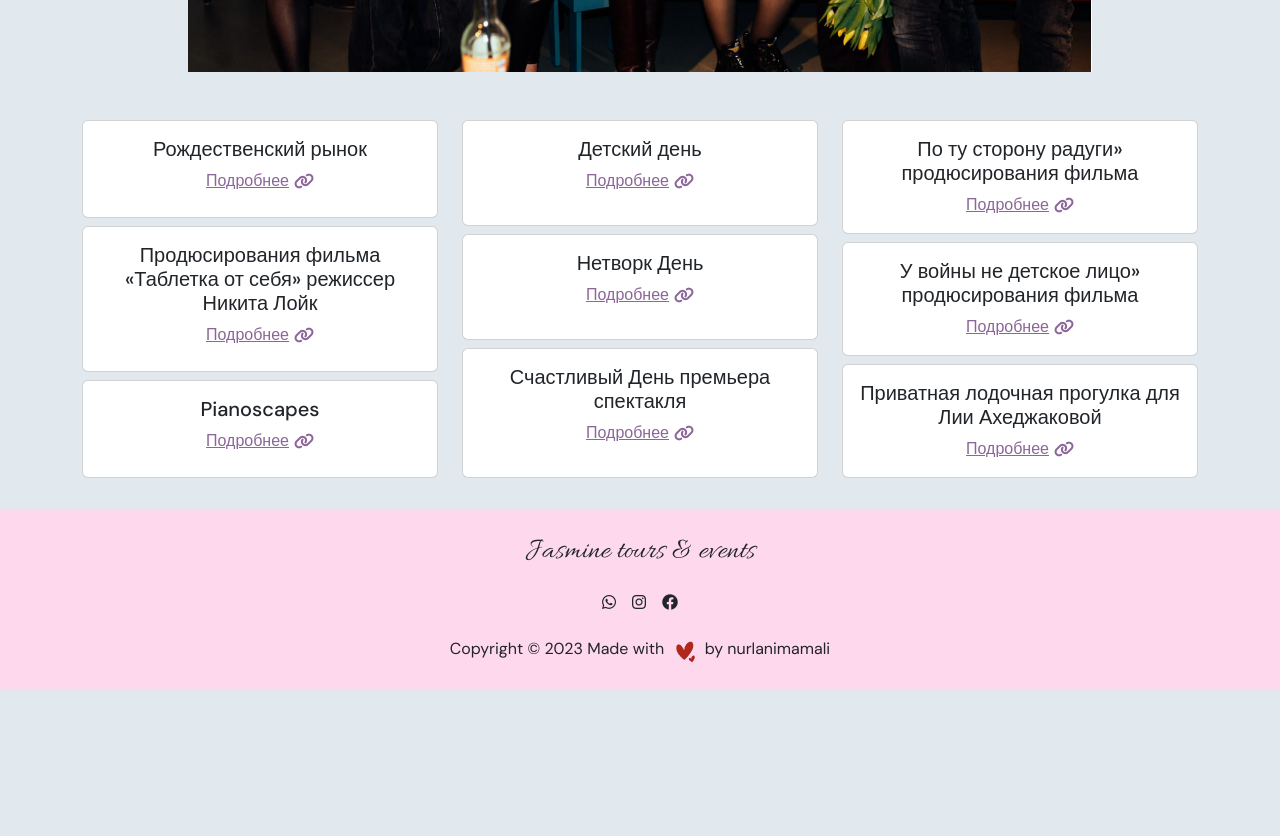
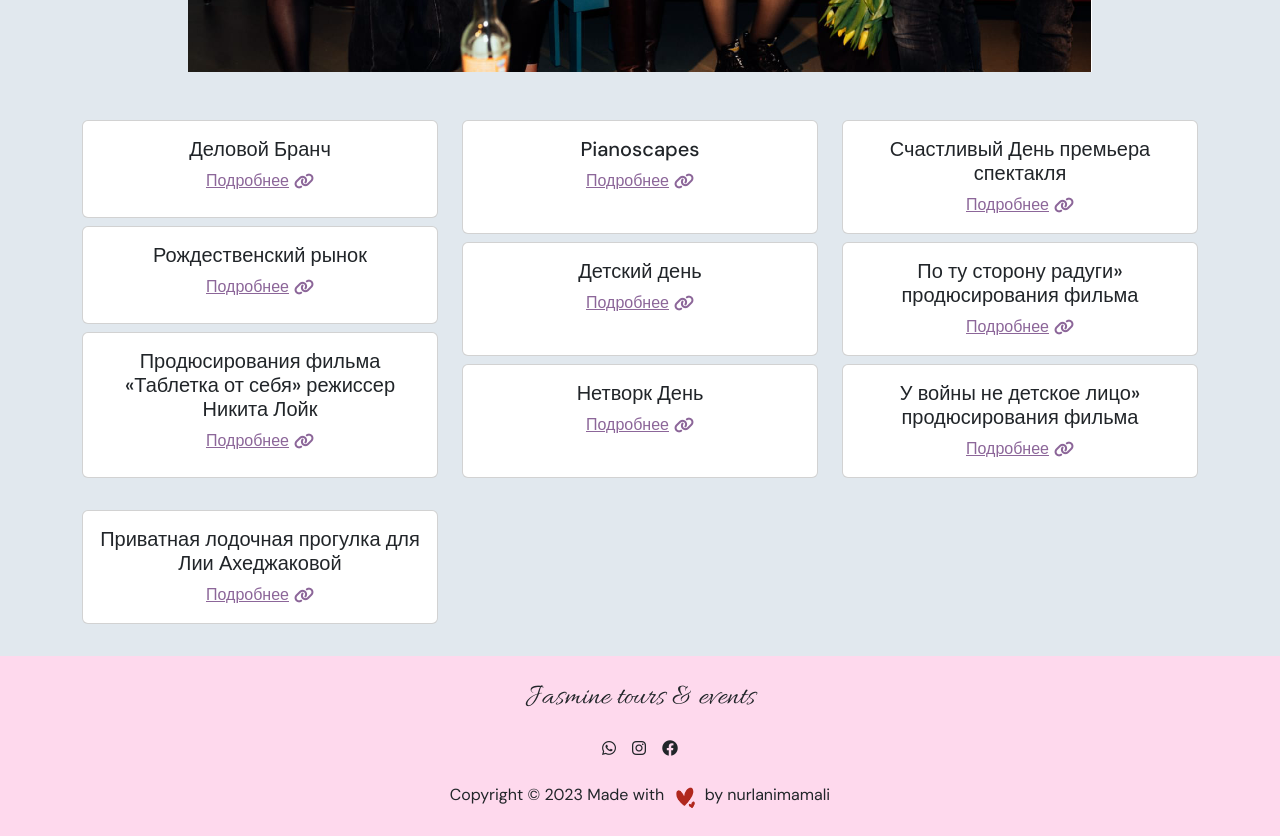
Before and after one commit to anisa07/jasmine-tours, a React (Create React App) app: page /events in a window 1280 px wide. Shown: the part 1020-1856 px from the top of the page. Before the commit the page ends 1710 px from the top, so only its background shows below. Built offline with nearby package versions, Linux system fonts and the light colour scheme.

Commit message:
New event added

```diff
--- a/src/components/EventAccordionData.js
+++ b/src/components/EventAccordionData.js
@@ -1,46 +1,51 @@
 const eventAccordionData = [
   {
     id: 1,
+    header: "Деловой Бранч",
+    url: "https://www.instagram.com/tv/CZrtZm_gTlb/?igsh=Ym51N2h6eWxhMHh5",
+  },
+  {
+    id: 2,
     header: "Рождественский рынок",
     url: "https://www.facebook.com/share/v/S289f9cb7bWUCt8X/?mibextid=KsPBc6&startTimeMs=18000",
   },
   {
-    id: 2,
+    id: 3,
     header: "Продюсирования фильма «Таблетка от себя» режиссер Никита Лойк",
     url: "https://youtu.be/SS_sKo6fJg8?si=06WFoB-WYBAdrYRS",
   },
   {
-    id: 3,
+    id: 4,
     header: "Pianoscapes",
     url: "https://krekotun.wfolio.pro/disk/2023-09-02-pianoscapes?fbclid=IwAR2f8KP6az0JzBVKJocjKOh3_Fdo0YXMuShNb1SlG10yJMWJYd0Z-0o8K9A_aem_AaIebolsOxM0HEaFbvJXg1KyQVj9in6r79zQzWjsHH6poA7MbG0NBzZY_-2wruHMiDY",
   },
   {
-    id: 4,
+    id: 5,
     header: "Детский день",
     url: "https://www.inmybackyard.nl/nieuws/2023/2/20/imby-kindermiddag-op-1-april-om-14-uur",
   },
   {
-    id: 5,
+    id: 6,
     header: "Нетворк День",
     url: "https://www.medialoft.eu/fotoreportazh-master-klass-sekrety-uspeshnogo-netvorkinga-v-amsterdame/l2142c3",
   },
   {
-    id: 6,
+    id: 7,
     header: "Счастливый День премьера спектакля",
     url: "https://www.medialoft.eu/shchasliviy-den-premera-antrepriznogo-spektaklya-na-ukrainskom-yazyke-v-amsterdame-17-marta/l2090c3",
   },
   {
-    id: 7,
+    id: 8,
     header: "По ту сторону радуги» продюсирования фильма",
     url: "https://youtu.be/l2nqPjgn0yA?si=e_qpu32DNimXP6Dw",
   },
   {
-    id: 8,
+    id: 9,
     header: "У войны не детское лицо» продюсирования фильма",
     url: "https://youtu.be/927TmfrGqL4?si=qmbyCS-FJFVnChjt",
   },
   {
-    id: 9,
+    id: 10,
     header: "Приватная лодочная прогулка для Лии Ахеджаковой",
     url: "https://www.facebook.com/reel/223423223940019?fs=e&s=TIeQ9V",
   },
```
